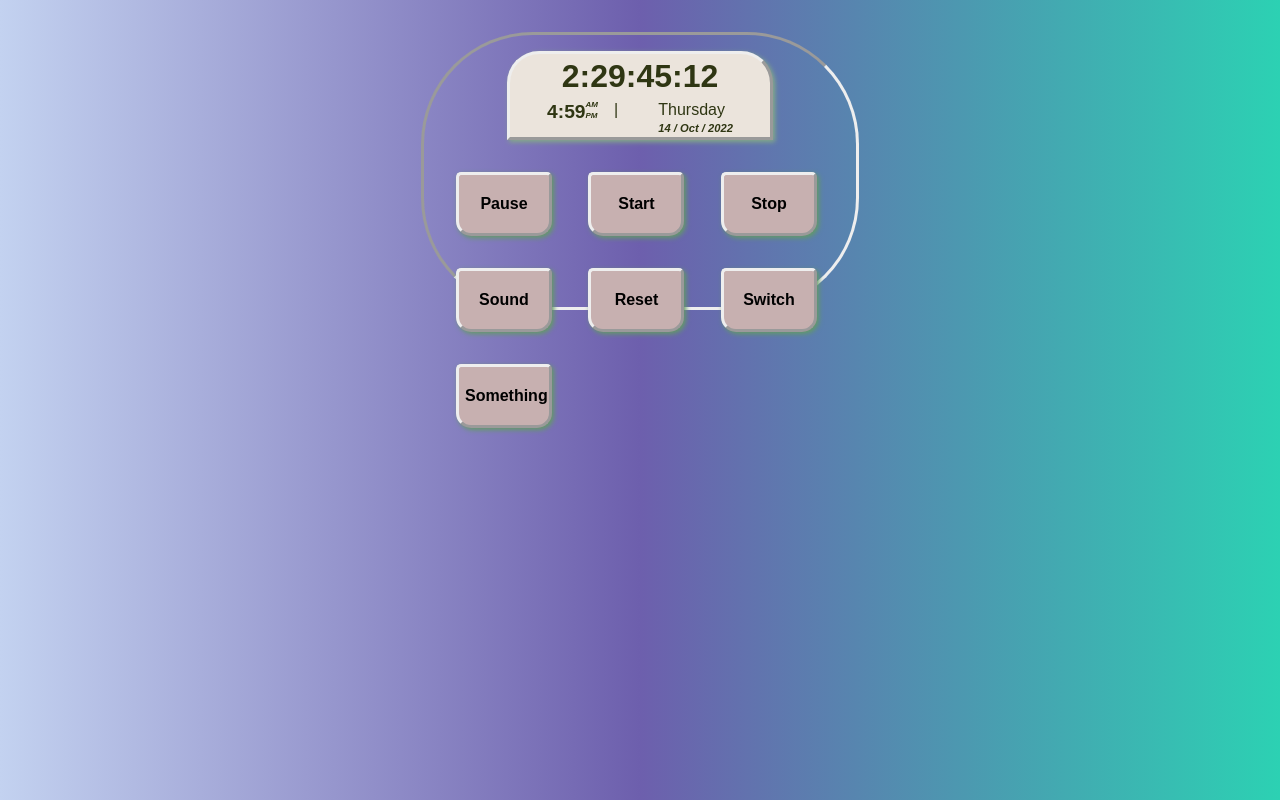
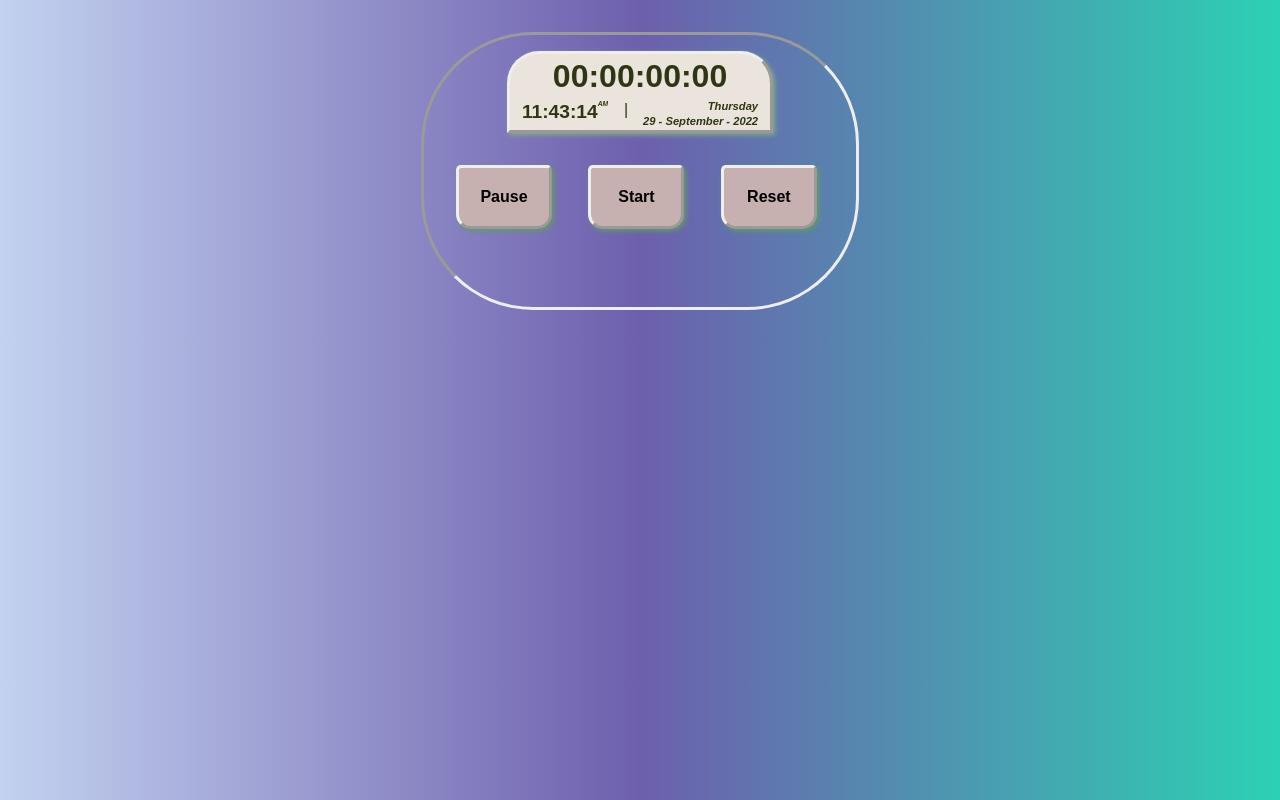
Before and after one commit to walebee01/Timer, a plain HTML site: page index.html in a window 1280 px wide. Drawn offline with Linux system fonts and the light colour scheme.

Commit message:
Update index.html

```diff
--- a/index.html
+++ b/index.html
@@ -12,18 +12,18 @@
 <body>
     <div class="container">
         <div class="display">
-            <div class="timer">2:29:45:12</div>
+            <div class="timer">00:00:00:00</div>
             <div class="time_wrap">
                 <div class="timeContainer">
-                    <div class="time">4:59</div>
+                    <div class="time">00:00:00</div>
                     <div class="am_pm">
-                        <div class="AM">AM</div>
-                        <div class="PM">PM</div>
+                        <div class="am"><sup>AM</sup></div>
+                        <div class="pm"><sub>PM</sub></div>
                     </div>
                 </div>
                 <div class="date_wrap">
-                    <div class="day">Thursday</div>
-                    <div class="date">14 / Oct / 2022</div>
+                    <div class="dayy">Monday</div>
+                    <div class="date">14-October-2022</div>
                 </div>
             </div>
         </div>
@@ -31,15 +31,10 @@
             <div class="action_buttons">
                 <button class="pause">Pause</button>
                 <button class="start">Start</button>
-                <button class="stop">Stop</button>
+                <button class="reset">Reset</button>
             </div>
-            <div class="activation_buttons">
-                <button class="sound">Sound</button>
-                <button class="reste">Reset</button>
-                <button class="'switch">Switch</button>
-            </div>
+
         </div>
-        <button class="something">Something</button>
     </div>
 
     <script src="script.js"></script>
```
